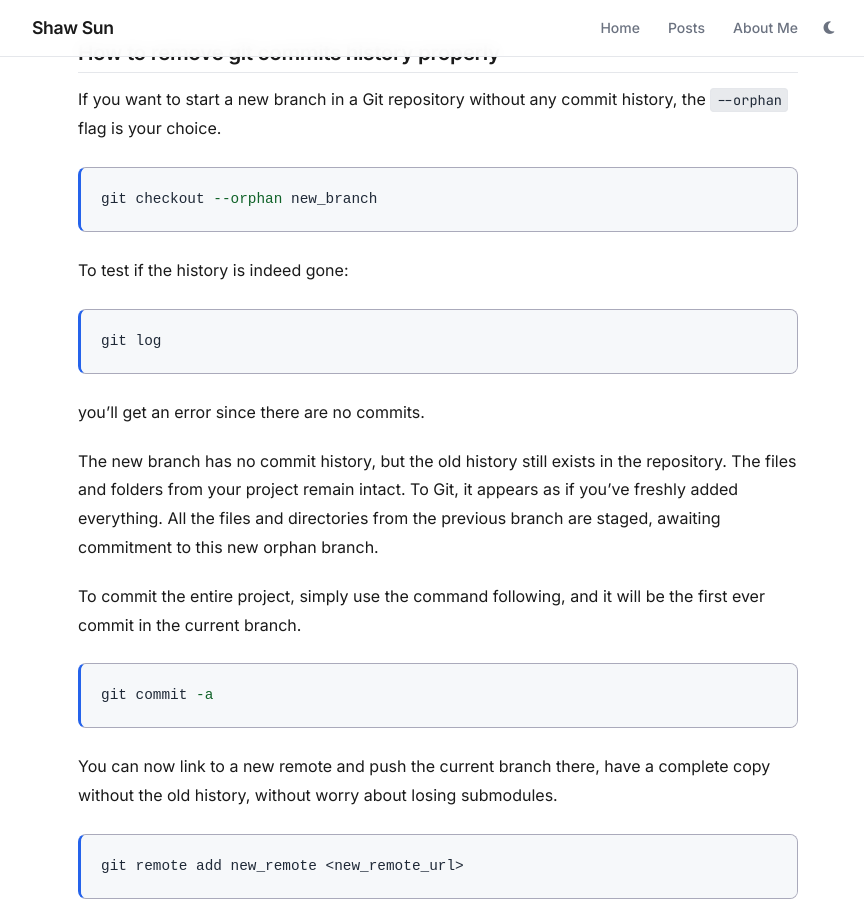
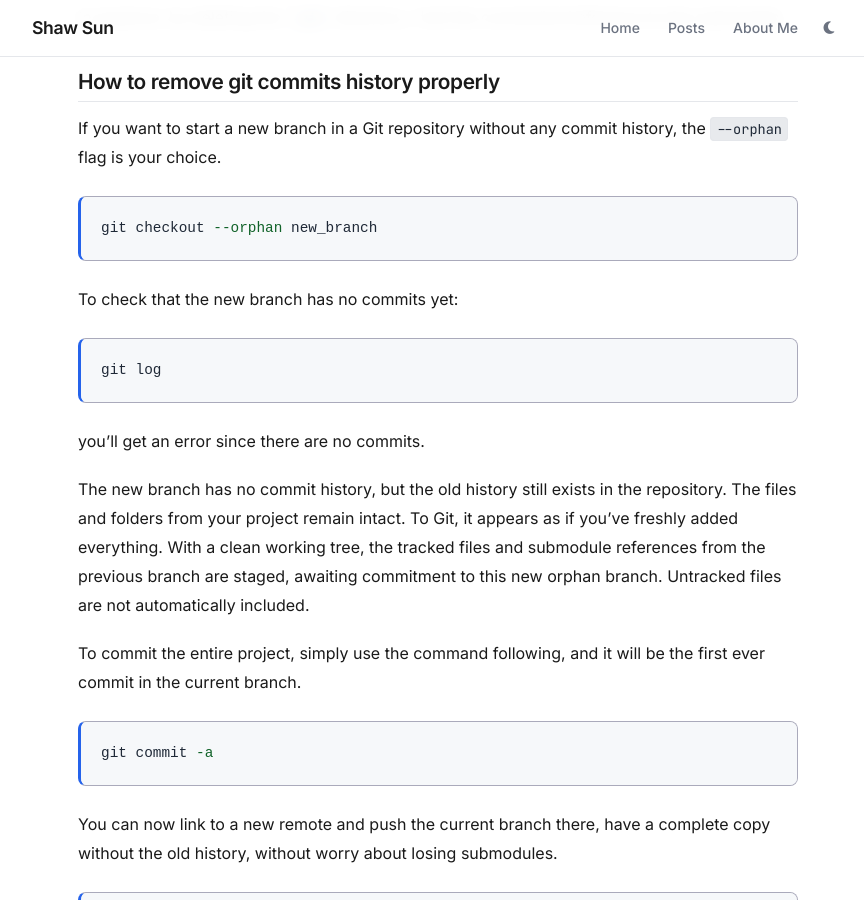
Before and after one commit to sxy-sun/sxy-sun.github.io, a Jekyll site: the page built from _posts/2023-10-26-why-it-is-a-bad-idea-to-delete-.git.md, in a window 1280 px wide and 900 px high, scrolled down 2831 px. Shown: the whole window, without its empty margins (202-1066 px from the left). Built offline with Jekyll 4.4.1, drawn with Linux system fonts in a browser that asks for light colours; some of the changed text lies outside the part shown.

Commit message:
fix smallthings

````diff
--- a/_posts/2023-10-26-why-it-is-a-bad-idea-to-delete-.git.md
+++ b/_posts/2023-10-26-why-it-is-a-bad-idea-to-delete-.git.md
@@ -42,7 +42,7 @@ After deleting the old `.git` folder and initializing a new Git repository, the
 
 Simply running `mkdir -p lib/pico-sdk` will restore the directory after pulling the new repository from the remote, but pulling the submodule still didn't work.
 
-> At this point, it doesn't even matter if I had the path. The path is already defined in `.gitmodules`, and the command `git submodule update --init` will create it if it doesn't already exist.
+> At this point, it doesn't even matter if I had the path. The path is already defined in `.gitmodules`, and the command `git submodule update --init` will create it if it doesn't already exist, provided the submodule's gitlink is still tracked. `.gitmodules` alone is not enough.
 {: .prompt-tip }
 
 ### Where did the submodule go
@@ -72,13 +72,13 @@ If you want to start a new branch in a Git repository without any commit history
 ```bash
 git checkout --orphan new_branch
 ```
-To test if the history is indeed gone:
+To check that the new branch has no commits yet:
 ```bash
 git log
 ```
 you'll get an error since there are no commits.
 
-The new branch has no commit history, but the old history still exists in the repository. The files and folders from your project remain intact. To Git, it appears as if you've freshly added everything. All the files and directories from the previous branch are staged, awaiting commitment to this new orphan branch.
+The new branch has no commit history, but the old history still exists in the repository. The files and folders from your project remain intact. To Git, it appears as if you've freshly added everything. With a clean working tree, the tracked files and submodule references from the previous branch are staged, awaiting commitment to this new orphan branch. Untracked files are not automatically included.
 
 To commit the entire project, simply use the command following, and it will be the first ever commit in the current branch.
 ```bash
````
Also changed, not shown: _posts/2023-12-18-first-time-3d-printing.md (+1 -1 lines), _posts/2026-10-15-beyong-code-cnc-3dprinting-welding-fabrication.md (+1 -0 lines), _posts/2023-04-22-rrt-rrt-connet-rrt-star.md (renamed from _posts/2023-04-21-rrt-rrt-connet-rrt-star.md).
